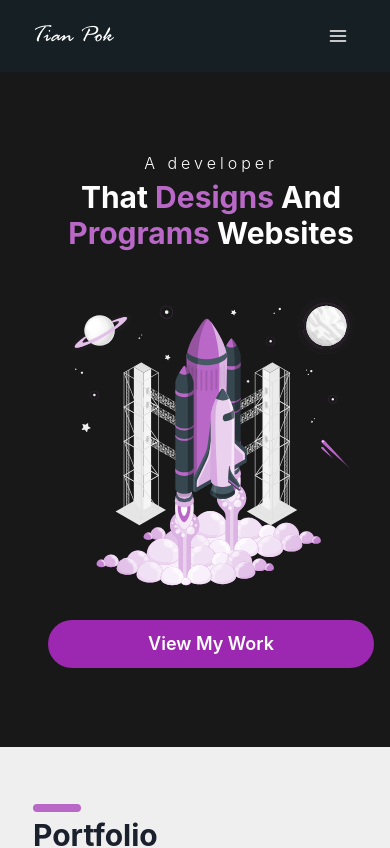
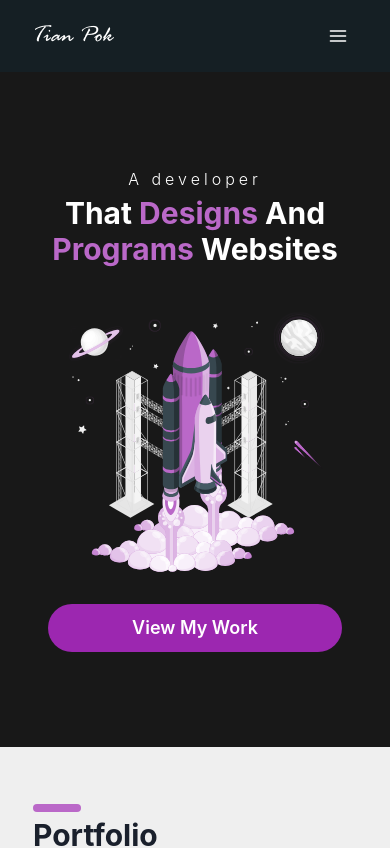
Before and after one commit to liang799/portfolio, a Next.js app: page / in a window 390 px wide. Shown: the top 848 px of the page. Built offline with nearby package versions, Linux system fonts and the light colour scheme.

Commit message:
Added padding for mobile

```diff
--- a/components/Hero.js
+++ b/components/Hero.js
@@ -18,7 +18,7 @@ export default function Hero() {
         maxWidth="container.xl"
         py={{ base: "0em", sm: "4em", md: "4em", lg: "0em", xl: "4em" }}
         px={8}
-        pr={0}
+        pr={{base: "2em", lg:"0em"}}
       >
         <Stack minH={"80vh"} direction={{ base: "column", lg: "row" }}>
           <Flex
```
